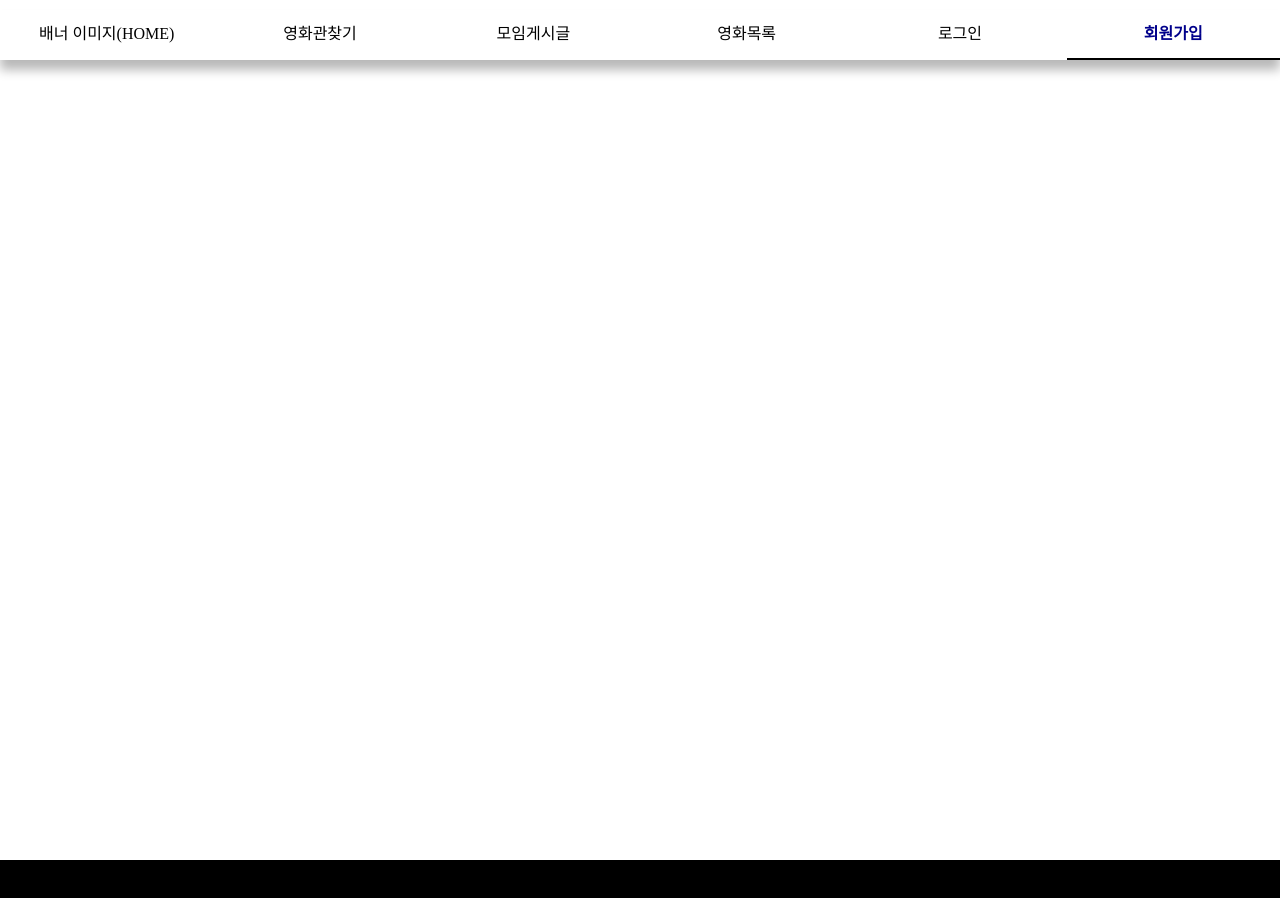
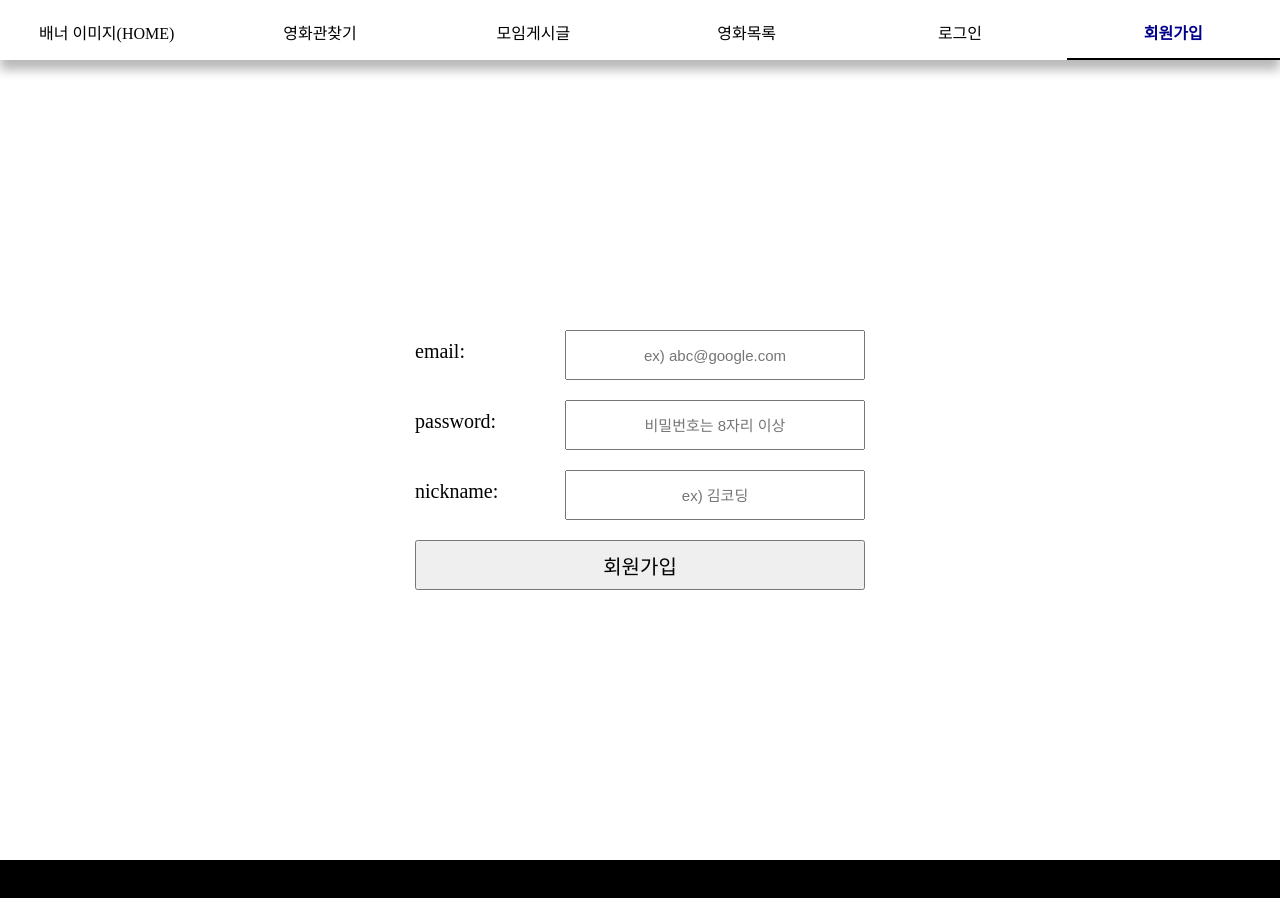
Before and after one commit to NemoTaek/Applix-Client, a React (Create React App) app: page /signup in a window 1280 px wide. Shown: the top 898 px of the page. Built offline with nearby package versions, Linux system fonts and the light colour scheme.

Commit message:
Completed : #3 signup

```diff
--- a/src/App.css
+++ b/src/App.css
@@ -24,6 +24,43 @@ header {
   /* border: 1px solid red; */
 }
 
+.signup {
+  display: flex;
+  align-items: center;
+  justify-content: center;
+  margin-bottom: 20px;
+}
+
+.signup > span {
+  display: inline-block;
+  width: 150px;
+  height: 30px;
+  font-size: 20px;
+  text-align: left;
+}
+
+.signup > input {
+  display: inline-block;
+  width: 300px;
+  height: 50px;
+  font-size: 15px;
+}
+
+.signup_btn {
+  width: 450px;
+  height: 50px;
+  font-size: 20px;
+}
+
+.error {
+  display: none;
+  width: 450px;
+  height: 30px;
+  font-size: 20px;
+  color: red;
+  margin-bottom: 20px;
+}
+
 footer {
   width: 100%;
   height: 150px;
--- a/src/App.js
+++ b/src/App.js
@@ -3,7 +3,8 @@ import { Route, Switch } from "react-router-dom";
 import "./App.css";
 // pages
 import Main from "./pages/Main";
-import Login from "./pages/Login";
+import Signup from "./pages/Signup";
+// import Login from "./pages/Login";
 // components
 import Nav from "./components/Nav";
 
@@ -30,10 +31,12 @@ class App extends Component {
         <div className="contents">
           <Switch>
             <Route path="/login">
-              <Login isLogin={isLogin} onLogin={this.onLogin} />
+              {/* <Login isLogin={isLogin} onLogin={this.onLogin} /> */}
             </Route>
             <Route path="/mypage">{/* <Mypage /> */}</Route>
-            <Route path="signup" />
+            <Route path="/signup" component={Signup} />
+            {/* <Signup />
+            </Route> */}
             <Route path="/findtheater" />
             <Route path="/board" />
             <Route path="/movielist" />
--- /dev/null
+++ b/src/pages/Signup.js
@@ -0,0 +1,51 @@
+import React from "react";
+
+function Signup(props) {
+  return (
+    <div className="signup_wrap">
+      <div className="signup email">
+        <span className="span">email: </span>
+        <input className="input input_email" type="email" placeholder="ex) abc@google.com"></input>
+      </div>
+
+      <div className="signup password">
+        <span className="span">password: </span>
+        <input className="input input_password" type="password" minlength="8" placeholder="비밀번호는 8자리 이상"></input>
+      </div>
+
+      <div className="signup nickname">
+        <span className="span">nickname: </span>
+        <input className="input input_nickname" type="text" placeholder="ex) 김코딩"></input>
+      </div>
+
+      <p className="error"></p>
+
+      <button className="signup_btn" onClick={SignupCheck}>회원가입</button>
+    </div>
+  );
+}
+
+function SignupCheck() {
+  let email = document.getElementsByClassName('input_email')[0];
+  let password = document.getElementsByClassName('input_password')[0];
+  let nickname = document.getElementsByClassName('input_nickname')[0];
+  let errorMessage = document.getElementsByClassName('error')[0];
+
+  if (!email.value.includes('@')) {
+    errorMessage.style.display = "block";
+    errorMessage.textContent = "이메일 형식이 맞지 않습니다.";
+  }
+  else if (password.value.length < 8) {
+    errorMessage.style.display = "block";
+    errorMessage.textContent = "비밀번호는 8자리 이상이어야 합니다.";
+  }
+  else if (!nickname.value) {
+    errorMessage.style.display = "block";
+    errorMessage.textContent = "닉네임을 입력해주세요.";
+  }
+  else {
+    errorMessage.style.display = "none";
+  }
+}
+
+export default Signup;
```
